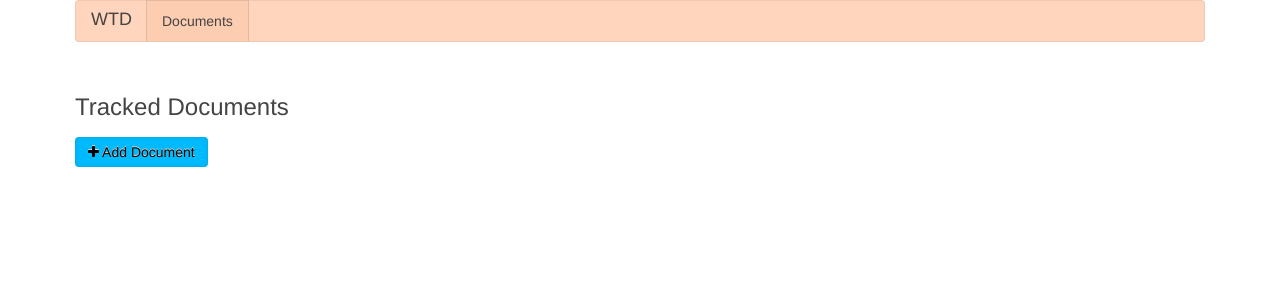
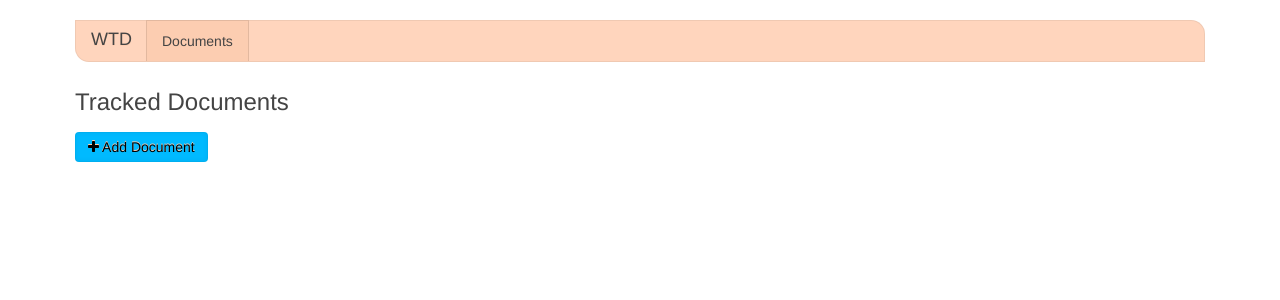
Before and after one commit to mikeshultz/whatthediff, a Django app: page /document/ in a window 1280 px wide. Shown: the top 300 px of the page. Run offline with Django 3.2, Linux system fonts and the light colour scheme; data that the repository does not hold is empty; some libraries are stand-ins or nearby versions.

Commit message:
Small style change to nav bar.

```diff
--- a/whatthediff/static/css/wtd.css
+++ b/whatthediff/static/css/wtd.css
@@ -1,5 +1,10 @@
-#main-container {
-    margin-top: 0 !important;
+#main-container.major-container {
+    margin-top: 20px !important;
+    margin-bottom: 20px !important;
+}
+#main-container nav {
+    border-radius: 0 14px 0 14px;
+    margin-bottom: 20px !important;
 }
 
 .wtd-versions-panel {
--- a/whatthediff/templates/base.html
+++ b/whatthediff/templates/base.html
@@ -7,7 +7,7 @@
     <link rel="stylesheet" href="{% get_static_prefix %}css/wtd.css" />
 </head>
 <body>
-    <div id="main-container" class="uk-container uk-container-center uk-margin-top uk-margin-large-bottom">
+    <div id="main-container" class="uk-container uk-container-center uk-margin-top uk-margin-large-bottom major-container">
         <nav class="uk-navbar uk-margin-large-bottom">
             <a class="uk-navbar-brand uk-hidden-small" href="//whatthediff.com/">WTD</a>
             <ul class="uk-navbar-nav uk-hidden-small">
```
